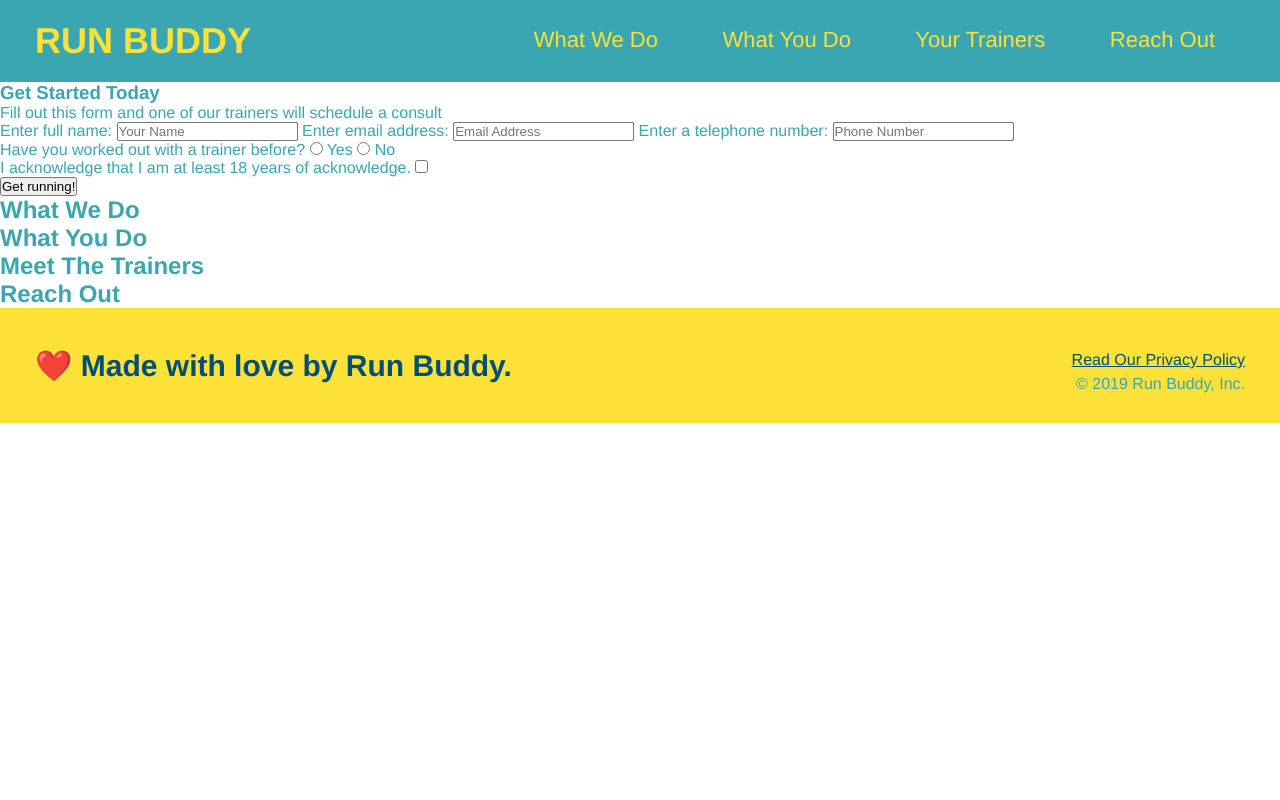
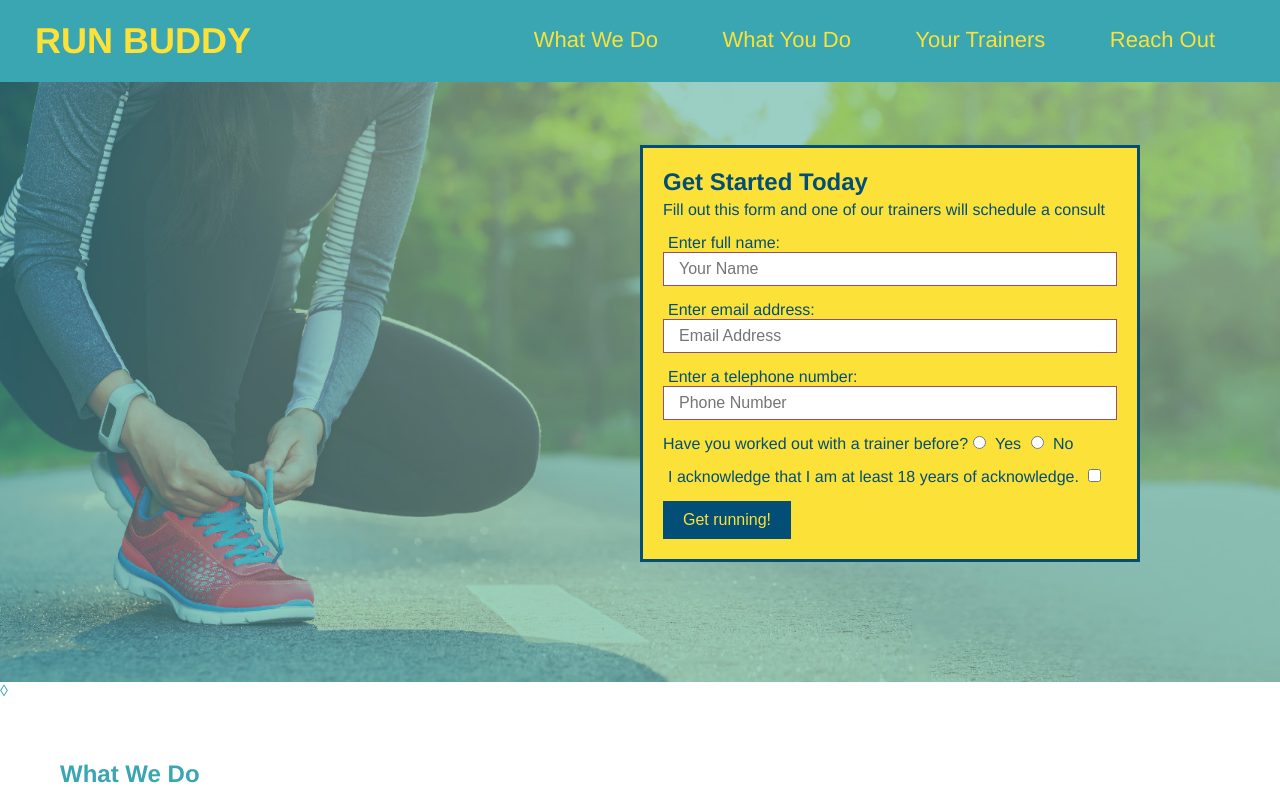
Before and after one commit to cpalileo/run-buddy, a plain HTML site: page index.html in a window 1280 px wide. Shown: the top 800 px of the page. Drawn offline with Linux system fonts and the light colour scheme.

Commit message:
updated form

```diff
--- a/assets/css/style.css
+++ b/assets/css/style.css
@@ -8,39 +8,6 @@
   /* more on this crazy alphanumerical value in a minute! */
   color: #39a6b2;
   font-family: Helvetica, Arial, sans-serif;
-}
-
-/* apply styles to <header> */
-header {
-  padding: 20px 35px;
-  background-color: #39a6b2;
-}
-
-header h1 {
-  font-weight: bold;
-  font-size: 36px;
-  color: #fce138;
-  margin: 0;
-  display: inline;
-}
-header a {
-  text-decoration: none;
-  color: #fce138;
-}
-
-header nav {
-  float: right;
-  margin: 7px 0;
-}
-
-header nav ul li {
-  display: inline;
-}
-
-header nav ul li a {
-  margin: 0 30px;
-  font-weight: lighter;
-  font-size: 22px;
 }
 
 footer {
@@ -65,3 +32,90 @@
 footer a {
   color: #024e76;
 }
+
+/* apply styles to <header> */
+header {
+  padding: 20px 35px;
+  background-color: #39a6b2;
+}
+
+header h1 {
+  font-weight: bold;
+  font-size: 36px;
+  color: #fce138;
+  margin: 0;
+  display: inline;
+}
+
+header a {
+  text-decoration: none;
+  color: #fce138;
+}
+
+header nav {
+  float: right;
+  margin: 7px 0;
+}
+
+header nav ul li {
+  display: inline;
+}
+
+header nav ul li a {
+  margin: 0 30px;
+  font-weight: lighter;
+  font-size: 22px;
+}
+
+.form-input {
+  border: 1px solid #924e76;
+  display: block;
+  padding: 7px 15px;
+  font-size: 16px;
+  color: #024e76;
+  width: 100%;
+  margin-bottom: 15px;
+}
+.hero {
+  background-image: url("../images/hero-bg.jpeg");
+  height: 600px;
+  background-size: cover;
+  background-position: center;
+  position: relative;
+}
+
+.hero-form {
+  border: 3px solid #024e76;
+  background-color: #fce138;
+  padding: 20px;
+  width: 500px;
+  color: #024e76;
+  position: absolute;
+  bottom: 120px;
+  right: 140px;
+}
+
+.hero-form button {
+  color: #fce138;
+  background-color: #024e76;
+  border: none;
+  padding: 10px 20px;
+  font-size: 16px;
+}
+
+.hero-form h3 {
+  font-size: 24px;
+  margin: 0;
+}
+
+.hero-form label {
+  margin: 0 5px;
+}
+
+.hero-form p {
+  margin: 5px 0 15px 0;
+}
+
+section {
+  padding: 60px;
+}
--- a/index.html
+++ b/index.html
@@ -37,17 +37,17 @@
   </header>
 
   <!-- hero/jumbotron -->
-  <section>
-    <div>
+  <section class="hero">
+    <div class="hero-form">
         <h3>Get Started Today</h3>
         <p>Fill out this form and one of our trainers will schedule a consult</p>
     <form>
       <label for="name">Enter full name:</label>
-      <input type="text" placeholder="Your Name" name="name" id="name" />
+      <input type="text" placeholder="Your Name" name="name" id="name" class="form-input" />
       <label for="email">Enter email address:</label>
-      <input type="email" placeholder="Email Address" name="email" id="email" />
+      <input type="email" placeholder="Email Address" name="email" id="email" class="form-input" />
       <label for="phone">Enter a telephone number:</label>
-      <input type="tel" placeholder="Phone Number" name="phone" id="phone" />
+      <input type="tel" placeholder="Phone Number" name="phone" id="phone" class="form-input" />
       <p>
         Have you worked out with a trainer before?
         <input type="radio" name="trainer-confirm" id="trainer-yes" />
@@ -66,7 +66,7 @@
       </button>
     </form>
     </div>
-  </section>
+  </section>◊
 
   <!-- "what we do" section -->
   <section>
```
Also changed, not shown: assets/images/hero-bg.jpeg (added).
